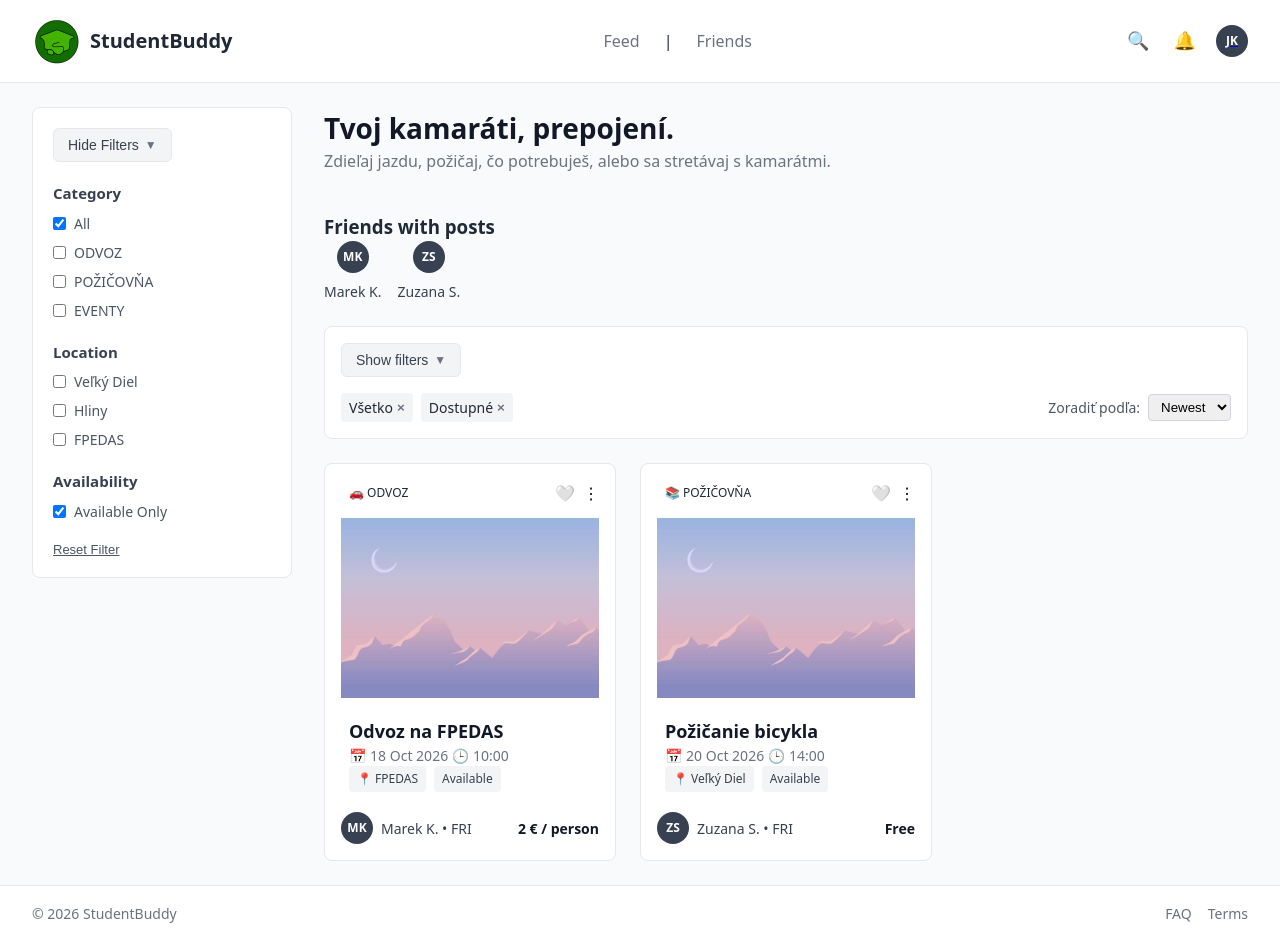
After one commit to pusova/StudentBuddy, a PHP site: page /?c=home&a=friends in a window 1280 px wide. The commit adds this page. Run offline with PHP 8.4, Linux system fonts and the light colour scheme; some libraries are stand-ins or nearby versions.

Commit message:
Refactor contact page to friends page and implement friends view with filtering options. Implemented clicking between feed and friends via controller

```diff
--- a/App/Controllers/HomeController.php
+++ b/App/Controllers/HomeController.php
@@ -43,14 +43,13 @@ class HomeController extends BaseController
     }
 
     /**
-     * Displays the contact page.
+     * Displays the friends page.
      *
-     * This action serves the HTML view for the contact page, which is accessible to all users without any
-     * authorization.
+     * This action serves the main HTML view of the friends page, where users can see their friends and related posts.
      *
-     * @return Response The response object containing the rendered HTML for the contact page.
+     * @return Response The response object containing the rendered HTML for the friends page.
      */
-    public function contact(Request $request): Response
+    public function friends(Request $request): Response
     {
         return $this->html();
     }
--- /dev/null
+++ b/App/Views/Home/friends.view.php
@@ -0,0 +1,157 @@
+<?php
+
+/** @var \Framework\Support\LinkGenerator $link */
+?>
+
+<div class="app-container">
+    <aside class="filters-panel" id="filtersPanel">
+        <div class="hide-filters">
+            <button class="filter-button" title="Hide filters">
+                Hide Filters
+            </button>
+        </div>
+        <div class="filter-group">
+            <h3>Category</h3>
+            <label><input type="checkbox" checked /> All</label>
+            <label><input type="checkbox" /> ODVOZ</label>
+            <label><input type="checkbox" /> POŽIČOVŇA</label>
+            <label><input type="checkbox" /> EVENTY</label>
+        </div>
+
+        <div class="filter-group">
+            <h3>Location</h3>
+            <label><input type="checkbox" /> Veľký Diel</label>
+            <label><input type="checkbox" /> Hliny</label>
+            <label><input type="checkbox" /> FPEDAS</label>
+        </div>
+
+        <div class="filter-group">
+            <h3>Availability</h3>
+            <label><input type="checkbox" checked /> Available Only</label>
+        </div>
+
+        <button class="reset-filter-btn">Reset Filter</button>
+    </aside>
+
+    <!-- Hlavný obsahový priestor -->
+    <main class="app-main">
+        <section class="hero-section">
+            <h2>Tvoj kamaráti, prepojení.</h2>
+            <p>
+                Zdieľaj jazdu, požičaj, čo potrebuješ, alebo sa stretávaj s kamarátmi.
+            </p>
+        </section>
+
+        <div class="friends">
+            <h3>Friends with posts</h3>
+            <ul class="friends-list">
+                <li class="friend-item">
+                    <div class="author-profile-pic">MK</div>
+                    <span class="author-name">Marek K.</span>
+                </li>
+                <li class="friend-item">
+                    <div class="author-profile-pic">ZS</div>
+                    <span class="author-name">Zuzana S.</span>
+                </li>
+            </ul>
+        </div>
+
+        <div class="feed-controls">
+            <div class="filter-container">
+                <button class="filter-button" title="Show filters">
+                    Show filters
+                </button>
+            </div>
+            <div class="bottom-row">
+                <div class="active-filters">
+                    <span class="filter-tag">Všetko <button>×</button></span>
+                    <span class="filter-tag">Dostupné <button>×</button></span>
+                </div>
+                <div class="sort-container" title="Sort by">
+                    <label for="sort">Zoradiť podľa:</label>
+                    <select id="sort">
+                        <option>Newest</option>
+                        <option>Oldest</option>
+                        <option>Price: ^</option>
+                        <option>Price: v</option>
+                    </select>
+                </div>
+            </div>
+        </div>
+
+        <div class="main">
+            <div class="post-grid">
+                <div class="post">
+                    <div class="post-header">
+                        <span class="badge category">
+                            🚗 ODVOZ
+                        </span>
+                        <div class="post-actions">
+                            <button class="btn-icon favourite">🤍</button>
+                            <button class="btn-icon">⋮</button>
+                        </div>
+                    </div>
+
+                    <img src="images\placeholder1.jpg" alt="Placeholder Image" class="post-image" />
+
+                    <div class="post-body">
+                        <h3 class="post-title">Odvoz na FPEDAS</h3>
+
+                        <div class="post-meta">
+                            <span>📅 18 Oct 2026</span>
+                            <span>🕒 10:00</span>
+                        </div>
+
+                        <div class="post-tags">
+                            <span class="tag">📍 FPEDAS</span>
+                            <span class="tag">Available</span>
+                        </div>
+                    </div>
+
+                    <div class="post-footer">
+                        <div class="author-info">
+                            <div class="author-profile-pic">MK</div>
+                            <span class="author-name">Marek K. • FRI</span>
+                        </div>
+                        <div class="price-tag">2 € / person</div>
+                    </div>
+                </div>
+
+                <div class="post">
+                    <div class="post-header">
+                        <span class="badge category">
+                            📚 POŽIČOVŇA
+                        </span>
+                        <div class="post-actions">
+                            <button class="btn-icon favourite">🤍</button>
+                            <button class="btn-icon">⋮</button>
+                        </div>
+                    </div>
+
+                    <img src="images\placeholder1.jpg" alt="Placeholder Image" class="post-image" />
+
+                    <div class="post-body">
+                        <h3 class="post-title">Požičanie bicykla</h3>
+
+                        <div class="post-meta">
+                            <span>📅 20 Oct 2026</span>
+                            <span>🕒 14:00</span>
+                        </div>
+
+                        <div class="post-tags">
+                            <span class="tag">📍 Veľký Diel</span>
+                            <span class="tag">Available</span>
+                        </div>
+                    </div>
+
+                    <div class="post-footer">
+                        <div class="author-info">
+                            <div class="author-profile-pic">ZS</div>
+                            <span class="author-name">Zuzana S. • FRI</span>
+                        </div>
+                        <div class="price-tag">Free</div>
+                    </div>
+                </div>
+            </div>
+    </main>
+</div>
--- a/App/Views/Layouts/root.layout.view.php
+++ b/App/Views/Layouts/root.layout.view.php
@@ -21,9 +21,9 @@
             <h1>StudentBuddy</h1>
         </div>
         <nav class="app-nav">
-            <a href="#" title="Feed">Feed</a>
+            <a href="?c=home" title="Feed">Feed</a>
             <p>|</p>
-            <a href="#" title="Friends">Friends</a>
+            <a href="?c=home&a=friends" title="Friends">Friends</a>
         </nav>
         <div class="header-actions">
             <button class="icon-btn" title="Search">🔍</button>
--- a/public/css/style.css
+++ b/public/css/style.css
@@ -75,6 +75,19 @@ body {
     display: flex;
     align-items: center;
     gap: 1rem;
+}
+
+.friends-list {
+    display: flex;
+    gap: 1rem;
+    flex-wrap: wrap; /* Umožní prvkom zalomiť sa na ďalší riadok */
+}
+
+.friend-item {
+    display: flex;
+    align-items: center;
+    gap: 0.5rem;
+    flex-direction: column;
 }
 
 
```
Also changed, not shown: App/Views/Home/contact.view.php (deleted, +0 -24 lines), App/Views/Home/index.view.php (+73 -0 lines).
